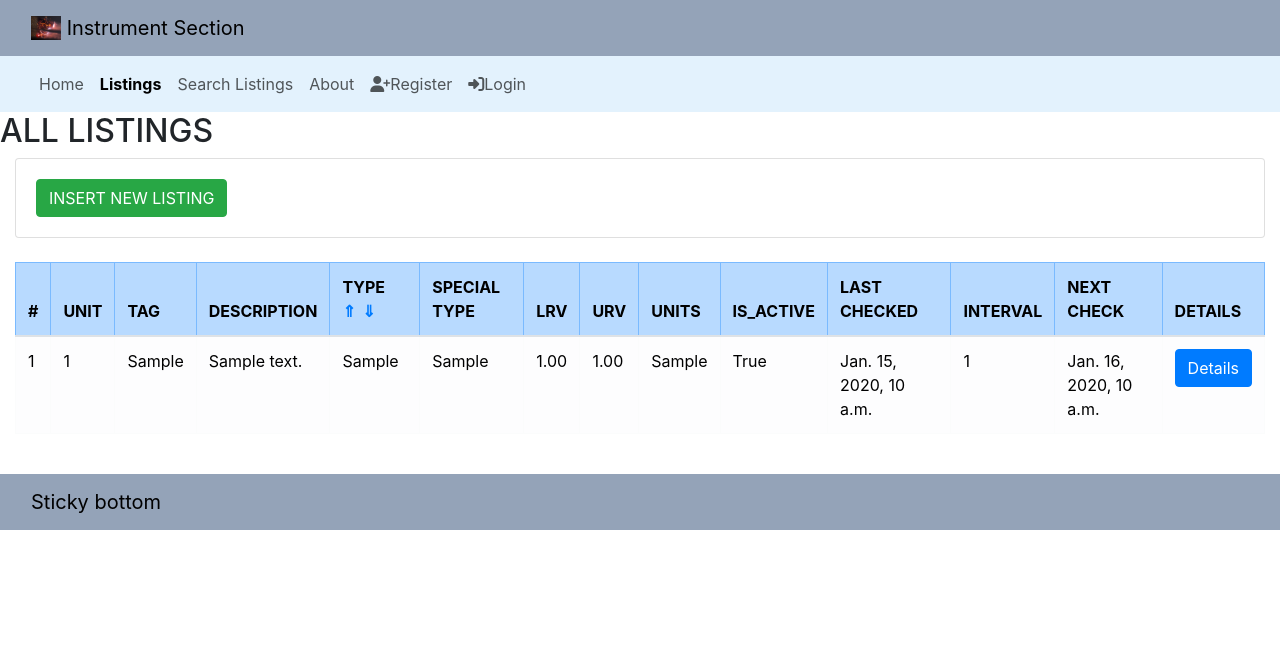
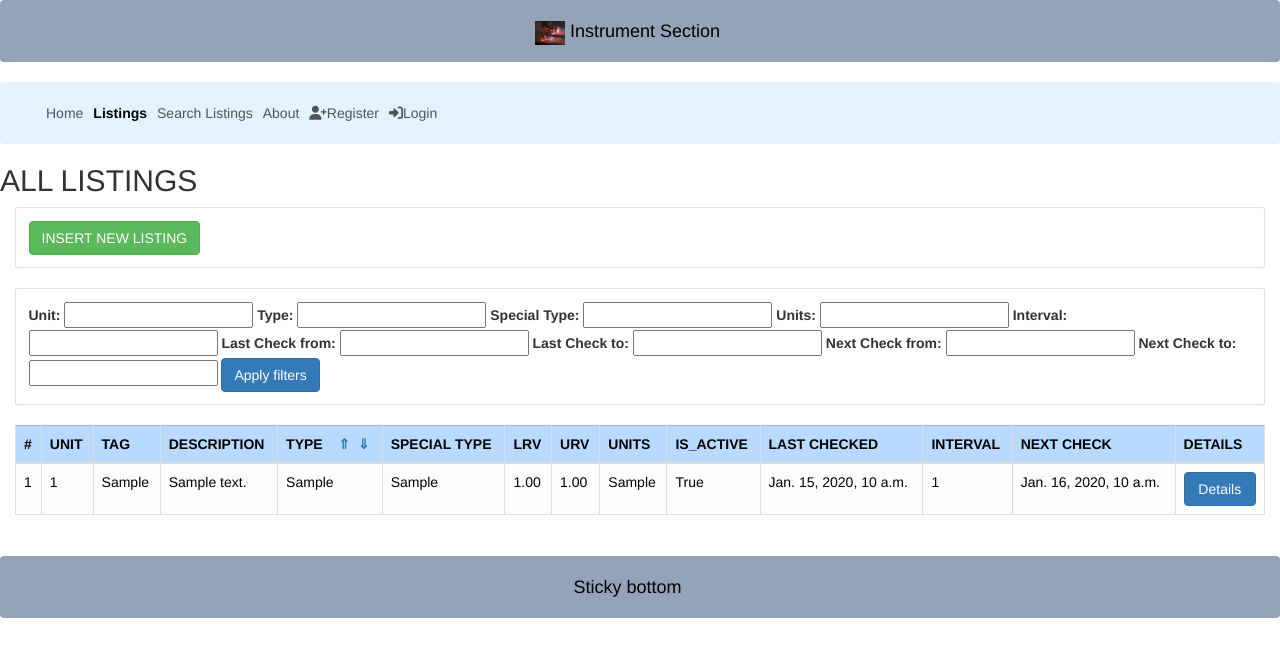
Before and after one commit to testpageAN/instr_project, a Django app: page /listings/?order_by=type in a window 1280 px wide. Shown: the top 657 px of the page. Run offline with Django 4.2, Linux system fonts and the light colour scheme; tables that the repository leaves empty hold one stand-in row (values such as "Sample post"); some libraries are stand-ins or nearby versions; some web fonts are replaced.

Commit message:
02-02, se kalo dromo no5

```diff
--- a/instruments/settings.py
+++ b/instruments/settings.py
@@ -44,6 +44,7 @@ INSTALLED_APPS = [
     'accounts.apps.AccountsConfig',
     'django.contrib.humanize',
     'crispy_forms',
+    'django_filters',
 ]
 
 CRISPY_TEMPLATE_PACK = 'bootstrap4'
--- /dev/null
+++ b/listings/filters.py
@@ -0,0 +1,35 @@
+import django_filters
+from django_filters import DateFilter, CharFilter, NumberFilter
+
+from .models import *
+from accounts.models import *
+from pages.models import *
+
+
+class ListingFilter(django_filters.FilterSet):
+    start_date_1 = DateFilter(field_name='last_checked', lookup_expr='gte', label="Last Check from")
+    end_date_1 = DateFilter(field_name='last_checked', lookup_expr='lte', label="Last Check to")
+    start_date = DateFilter(field_name='next_check', lookup_expr='gte', label="Next Check from")
+    end_date = DateFilter(field_name='next_check', lookup_expr='lte', label='Next Check to')
+    type = CharFilter(field_name='type', lookup_expr='icontains', label='Type')
+    special_type = CharFilter(field_name='special_type', lookup_expr='icontains', label='Special Type')
+    unit = NumberFilter(field_name='unit', lookup_expr='exact', label='Unit')
+    interval = NumberFilter(field_name='interval', lookup_expr="lte", label='Interval')
+
+
+    class Meta:
+        model = Listing
+        # fields = '__all__'
+        fields = ['unit', 'type', 'special_type', 'units', 'last_checked', 'interval', 'next_check']
+        exclude = ['last_checked', 'next_check']
+        # labels = {
+        #     'last_checked': ('Last Checked'),
+        # }
+        # help_texts = {
+        #     'name': _('Some useful help text.'),
+        # }
+        # error_messages = {
+        #     'name': {
+        #         'max_length': _("This writer's name is too long."),
+        #     },
+        # }
--- a/listings/models.py
+++ b/listings/models.py
@@ -1,6 +1,6 @@
 from django.contrib.postgres.fields import ArrayField
 from django.db import models
-from datetime import datetime
+from datetime import datetime, timedelta
 from django.utils import timezone
 
 from django.db.models import ForeignKey, DO_NOTHING
--- a/listings/views.py
+++ b/listings/views.py
@@ -35,6 +35,8 @@ from django.core.files import File
 
 import io
 
+from .filters import ListingFilter
+
 
 #Create your views here.
 # class ListingView(LoginRequiredMixin, View):
@@ -45,19 +47,29 @@ import io
 
 
 def index(request):
+
     # listings = Listing.objects.order_by('unit')
-    order_by = request.GET.get('order_by', 'defaultOrderField')
+    order_by = request.GET.get('order_by', 'tag')
     listings = Listing.objects.order_by(order_by)
     # listings = Listing.objects.order_by('tag')
     update_next_check(listings)
+
+    ###################
+    myFilter = ListingFilter(request.GET, queryset=listings)
+    listings = myFilter.qs
+    update_next_check(listings)
+    ##################
 
     paginator = Paginator(listings, 4)
     page = request.GET.get('page')
     paged_listings = paginator.get_page(page)
 
+    update_next_check(listings)
+
     context = {
         'listings': paged_listings,
-
+        'myFilter': myFilter,
+        # 'listings': listings,
     }
 
     return render(request, 'listings/listings.html', context)
--- a/templates/base.html
+++ b/templates/base.html
@@ -20,6 +20,9 @@
           crossorigin="anonymous">
     <!-- BOOTSTRAP4 FOR CRISPY FORMS -- Latest compiled and minified CSS -->
     <link rel="stylesheet" href="https://cdn.jsdelivr.net/npm/bootstrap@4.6.2/dist/css/bootstrap.min.css">
+    <!-- BOOTSTRAP3 FOR django-filters Latest compiled and minified CSS -->
+    <link rel="stylesheet" href="https://cdn.jsdelivr.net/npm/bootstrap@3.3.7/dist/css/bootstrap.min.css"
+          integrity="sha384-BVYiiSIFeK1dGmJRAkycuHAHRg32OmUcww7on3RYdg4Va+PmSTsz/K68vbdEjh4u" crossorigin="anonymous">
     <title>INS APPLICATION {% block title %}{% endblock %}</title>
 </head>
 <body>
--- a/templates/listings/listings.html
+++ b/templates/listings/listings.html
@@ -17,6 +17,22 @@
     <!-- ALERTS -->
     {% include "partials/_alerts.html" %}
 
+    <!-- My Filter -->
+<div class="container-fluid">
+    <div class="row">
+        <div class="col">
+            <div class="card card-body">
+                <form method="GET">
+                    {{ myFilter.form }}
+
+                    <button class="btn btn-primary" type="submit">Apply filters</button>
+                </form>
+            </div>
+        </div>
+    </div>
+</div>
+<br>
+
      <!-- My table -->
     <div class="container-fluid">
         <!-- Content here -->
@@ -29,7 +45,7 @@
 {#                    <th scope="col"><a href="?order_by=tag">TAG</a></th>#}
                     <th scope="col">DESCRIPTION</th>
 {#                    <th scope="col">TYPE</th>#}
-                    <th scope="col">TYPE           <span><a href="?order_by=type"><strong>&nbsp &nbsp &#8657</strong></a><a href="?order_by=-type"><strong>&nbsp &#8659</strong> </a></span></th>
+                    <th scope="col">TYPE<span><a href="?order_by=type"><strong>&nbsp &nbsp &#8657</strong></a><a href="?order_by=-type"><strong>&nbsp &#8659</strong> </a></span></th>
                     <th scope="col">SPECIAL TYPE</th>
                     <th scope="col">LRV</th>
                     <th scope="col">URV</th>
```
